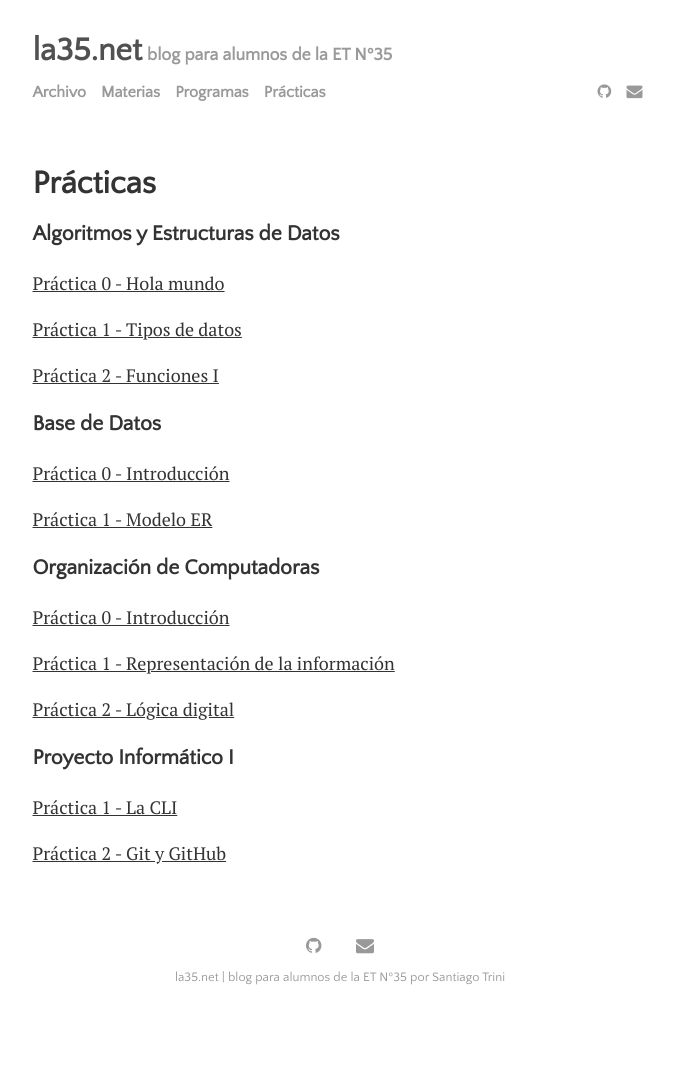
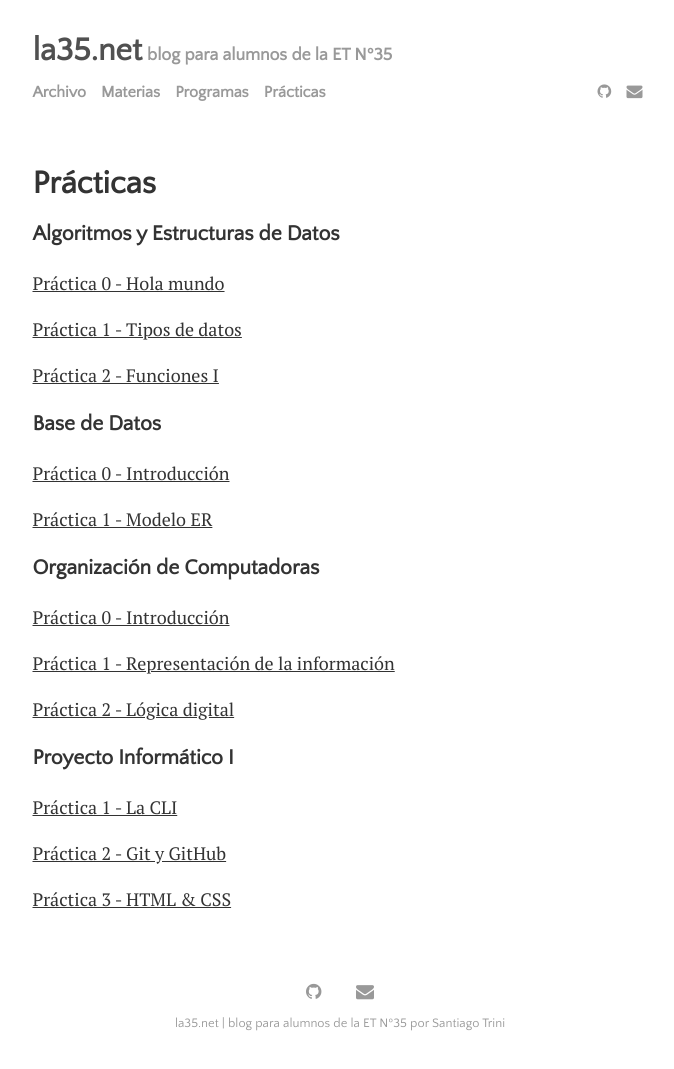
Before and after one commit to la35/la35.github.io, a Jekyll site: the page built from menu/practicas.md, in a window 1280 px wide. Shown: the whole page, without its empty margins (300-974 px from the left). Built offline with Jekyll 4.4.1, drawn with Linux system fonts in a browser that asks for light colours; before the commit the page ends 1023 px from its top, so only the background shows below that.

Commit message:
agrega practica 3 de proyecto

```diff
--- a/menu/practicas.md
+++ b/menu/practicas.md
@@ -66,3 +66,5 @@ title: Prácticas
 [Práctica 1 - La CLI](../assets/files/practicas/proyecto-p1.pdf)
 
 [Práctica 2 - Git y GitHub](../assets/files/practicas/proyecto-p2.pdf)
+
+[Práctica 3 - HTML & CSS](../assets/files/practicas/proyecto-p3.pdf)
```
Also changed, not shown: 1 other file.
